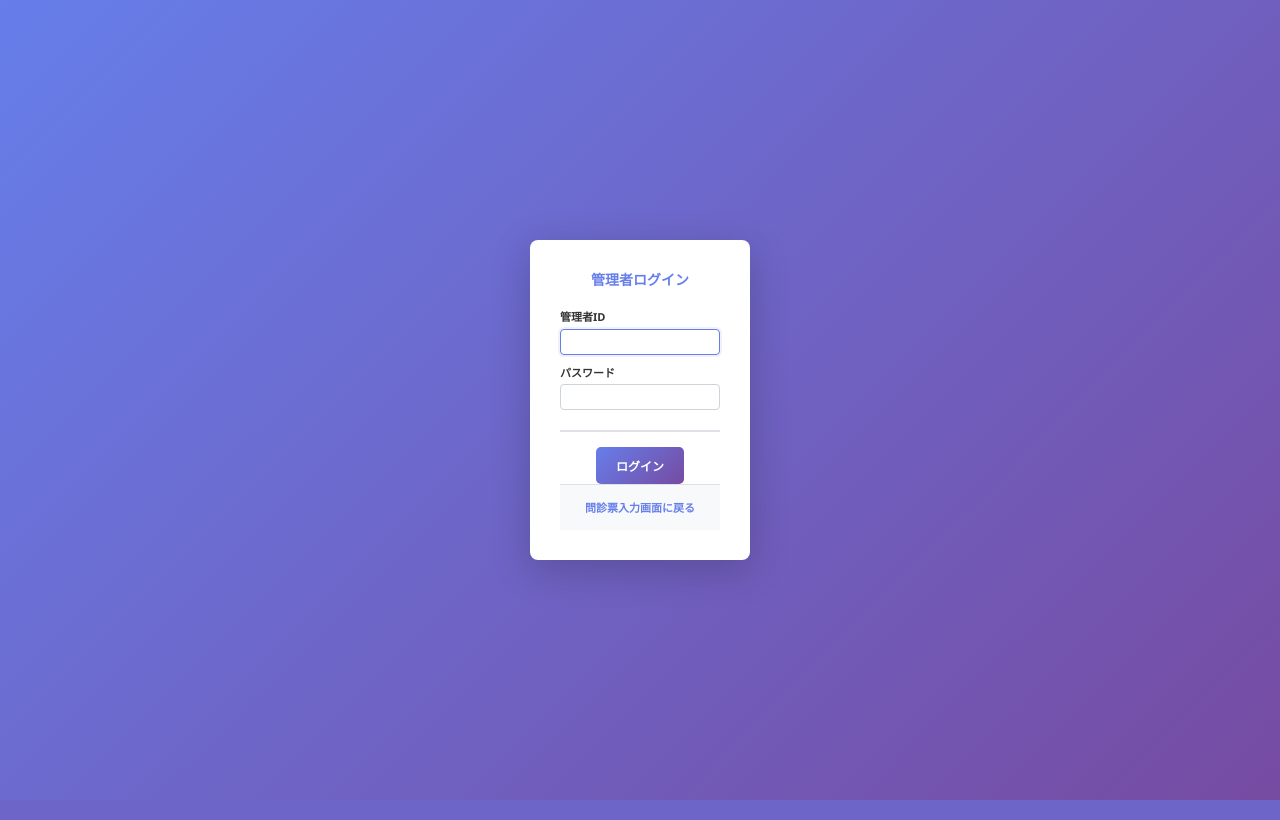
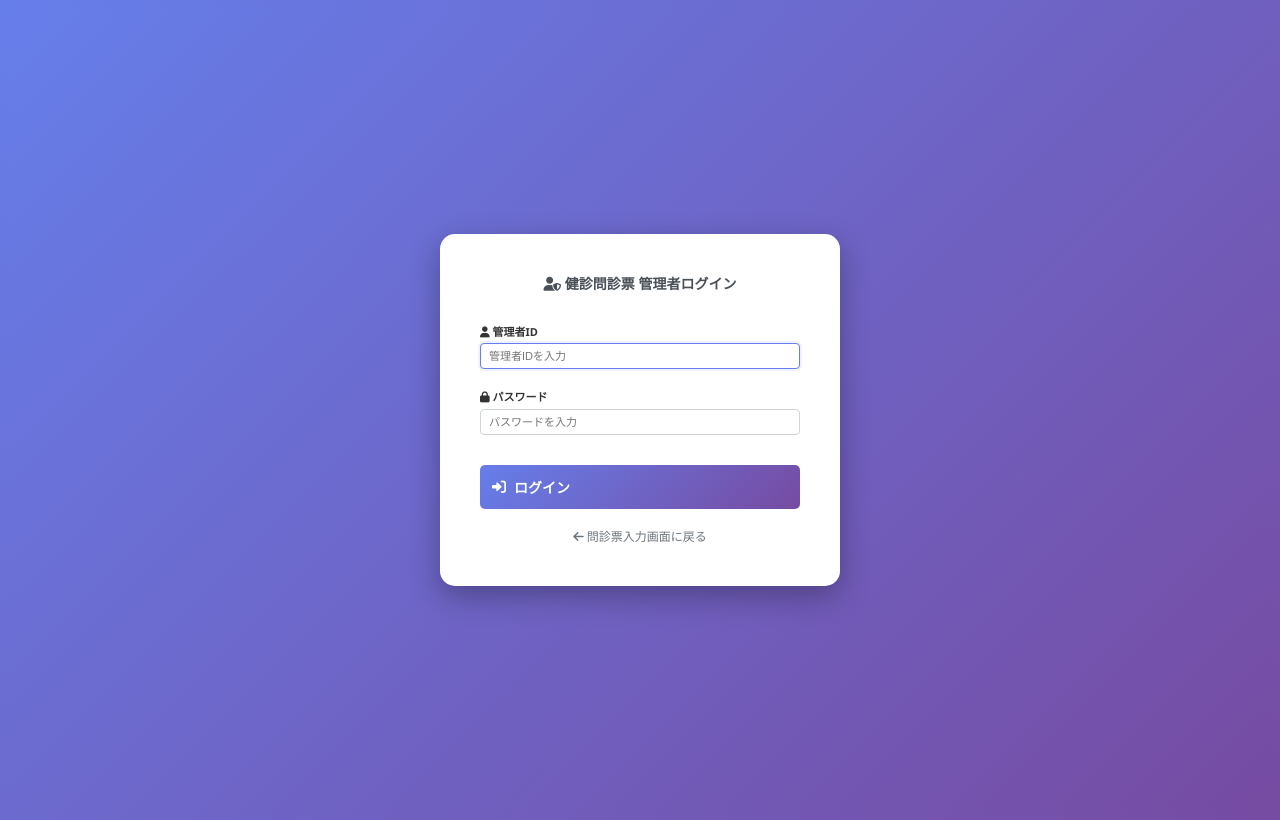
Before and after one commit to kyoritsuhp/kenshin, a PHP site: page /admin.php in a window 1280 px wide. Run offline with PHP 8.4, Linux system fonts and the light colour scheme.

Commit message:
Add files via upload

```diff
--- a/admin.php
+++ b/admin.php
@@ -40,33 +40,31 @@ if ($_SERVER['REQUEST_METHOD'] === 'POST' && isset($_POST['login'])) {
 <head>
     <meta charset="UTF-8">
     <meta name="viewport" content="width=device-width, initial-scale=1.0">
-    <title>管理者ログイン</title>
+    <title>管理者ログイン - 健診問診票</title>
     <link rel="stylesheet" href="style.css">
+    <link href="https://cdnjs.cloudflare.com/ajax/libs/font-awesome/6.0.0/css/all.min.css" rel="stylesheet">
 </head>
-<body class="login-page-body">
+<body>
     <div class="login-container">
-        <h1>管理者ログイン</h1>
-
+        <div class="login-box">
+            <h2><i class="fas fa-user-shield"></i> 健診問診票 管理者ログイン</h2>
             <?php if ($error): ?>
-            <div class="message error"><?php echo htmlspecialchars($error); ?></div>
+                <div class="alert alert-error">
+                    <i class="fas fa-exclamation-triangle"></i> <?= htmlspecialchars($error) ?>
+                </div>
             <?php endif; ?>
-
-        <form method="POST" action="">
+            <form method="POST">
                 <div class="form-group">
-                <label for="id">管理者ID</label>
-                <input type="text" id="id" name="id" required autofocus>
+                    <label for="id"><i class="fas fa-user"></i> 管理者ID</label>
+                    <input type="text" id="id" name="id" class="form-control" value="<?= htmlspecialchars($_POST['id'] ?? '') ?>" placeholder="管理者IDを入力" required autofocus>
                 </div>
                 <div class="form-group">
-                <label for="password">パスワード</label>
-                <input type="password" id="password" name="password" required>
+                    <label for="password"><i class="fas fa-lock"></i> パスワード</label>
+                    <input type="password" id="password" name="password" class="form-control" placeholder="パスワードを入力" required>
                 </div>
-            <div class="button-group">
-                <button type="submit" name="login" class="btn btn-primary">ログイン</button>
-            </div>
+                <button type="submit" name="login" class="btn btn-primary"><i class="fas fa-sign-in-alt"></i> ログイン</button>
             </form>
-
-        <div class="admin-link">
-            <a href="index.php">問診票入力画面に戻る</a>
+            <a href="index.php" class="back-link"><i class="fas fa-arrow-left"></i> 問診票入力画面に戻る</a>
         </div>
     </div>
 </body>
--- a/admin_dashboard.php
+++ b/admin_dashboard.php
@@ -43,6 +43,7 @@ if (isset($_GET['logout'])) {
 <body class="dashboard-page">
     <div class="container">
         <header class="header" style="position: relative;">
+            <a href="index.php" class="back-to-form-btn">← 問診票入力画面に戻る</a>
             <h1>管理者ダッシュボード</h1>
             <p class="subtitle">問診票回答管理</p>
             <a href="?logout=1" class="logout-btn">ログアウト</a>
--- a/index.php
+++ b/index.php
@@ -116,6 +116,7 @@ if ($_SERVER['REQUEST_METHOD'] === 'POST') {
 <body>
     <div class="container">
         <header class="header">
+            <a href="../hospital_portal/index.php" class="back-to-portal-btn">← トップページに戻る</a>
             <img src="images/monshin_13458.png" alt="問診票アイコン" class="header-icon">
             <div class="header-text">
                 <h1>職員健康診断 問診票</h1>
--- a/style.css
+++ b/style.css
@@ -366,30 +388,86 @@ body {
 /* ===============================================
    admin.php (管理者ログイン画面) のスタイル
    =============================================== */
-.login-page-body {
+.login-container {
+    min-height: 100vh;
     display: flex;
+    align-items: center;
     justify-content: center;
-    align-items: center;
+    background: linear-gradient(135deg, #667eea 0%, #764ba2 100%);
 }
 
-.login-page-body .login-container {
-    margin: 0;
+.login-box {
+    background: white;
+    padding: 40px;
+    border-radius: 15px;
+    box-shadow: 0 10px 30px rgba(0,0,0,0.3);
+    width: 100%;
+    max-width: 400px;
+    text-align: center;
 }
 
-.login-container {
-    max-width: 400px;
-    margin: 50px auto;
-    padding: 30px;
-    background: white;
-    border-radius: 8px;
-    box-shadow: 0 10px 40px rgba(0,0,0,0.2);
+.login-box h2 {
+    margin-bottom: 30px;
+    color: #495057;
+    font-size: 14px;
+    font-weight: 600;
 }
 
-.login-container h1 {
+.login-box .form-group {
+    text-align: left;
+    margin-bottom: 20px;
+}
+
+.login-box .form-control {
+    width: 100%;
+    padding: 10px 12px;
+    border: 1px solid #ced4da;
+    border-radius: 6px;
+    font-size: 13px;
+    transition: border-color 0.3s ease, box-shadow 0.3s ease;
+}
+
+.login-box .form-control:focus {
+    outline: none;
+    border-color: #667eea;
+    box-shadow: 0 0 0 2px rgba(102, 126, 234, 0.25);
+}
+
+.login-box .btn {
+    width: 100%;
+    padding: 12px;
     font-size: 14px;
+    margin-top: 10px;
+}
+
+.back-link {
+    display: inline-block;
+    margin-top: 20px;
+    color: #6c757d;
+    text-decoration: none;
+    font-size: 12px;
+    transition: color 0.3s ease;
+}
+
+.back-link:hover {
+    color: #495057;
+    text-decoration: underline;
+}
+
+.alert {
+    padding: 12px 15px;
+    border-radius: 6px;
     margin-bottom: 20px;
-    text-align: center;
-    color: #667eea;
+    display: flex;
+    align-items: center;
+    gap: 8px;
+    text-align: left;
+}
+
+.alert-error {
+    background: #f8d7da;
+    color: #721c24;
+    border: 1px solid #f5c6cb;
 }
 
 /* ===============================================
```
Also changed, not shown: other parts of style.css (+41 -0 lines). Lines whose indentation alone changed are shown as unchanged.
